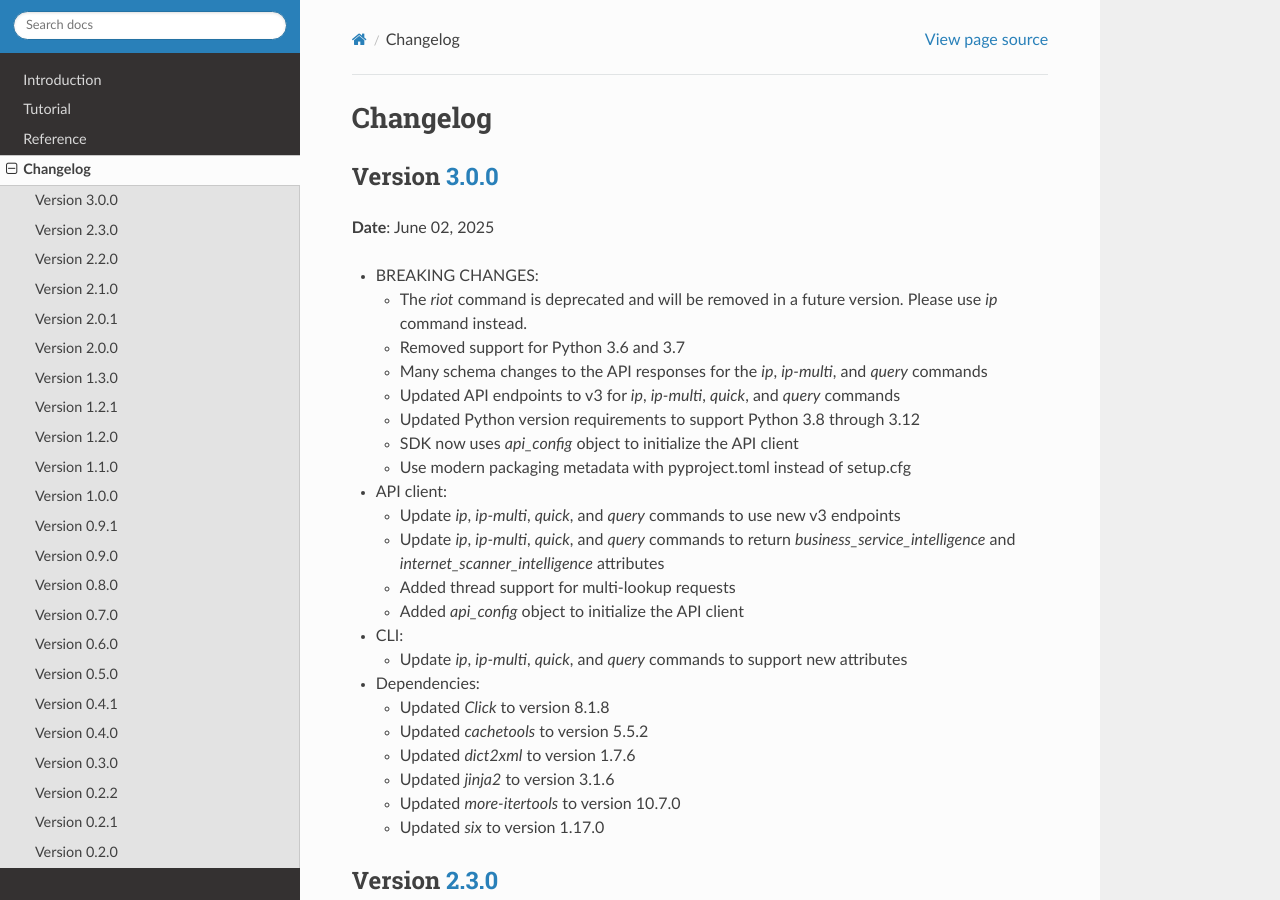
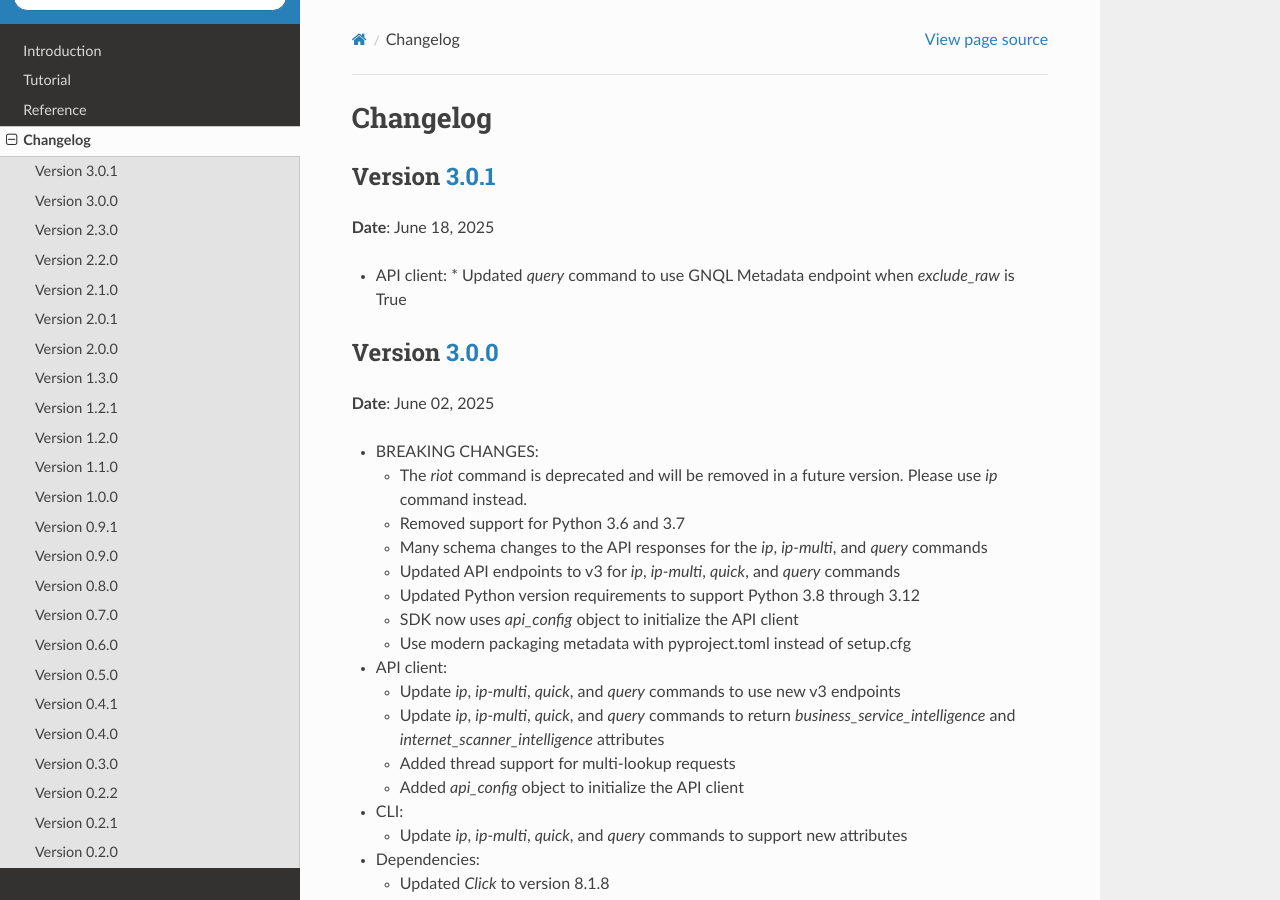
Before and after one commit to GreyNoise-Intelligence/pygreynoise, a Sphinx documentation site: the page built from docs/source/changelog.rst, in a window 1280 px wide and 900 px high. Built offline with Sphinx 7.4.7 and the Read the Docs theme 3.1.0, drawn with Linux system fonts in a browser that asks for light colours.

Commit message:
add metadata endpoint (#875) (#876)

```diff
--- a/CHANGELOG.rst
+++ b/CHANGELOG.rst
@@ -1,6 +1,13 @@
 =========
 Changelog
 =========
+
+Version `3.0.1`_
+================
+**Date**: June 18, 2025
+
+* API client:
+  * Updated `query` command to use GNQL Metadata endpoint when `exclude_raw` is True
 
 Version `3.0.0`_
 ================
@@ -467,4 +474,5 @@ Version `0.2.0`_
 .. _`2.1.0`: https://github.com/GreyNoise-Intelligence/pygreynoise/compare/v2.0.1...2.1.0
 .. _`2.2.0`: https://github.com/GreyNoise-Intelligence/pygreynoise/compare/v2.1.0...2.2.0
 .. _`2.3.0`: https://github.com/GreyNoise-Intelligence/pygreynoise/compare/v2.2.0...2.3.0
-.. _`3.0.0`: https://github.com/GreyNoise-Intelligence/pygreynoise/compare/v2.3.0...HEAD
+.. _`3.0.0`: https://github.com/GreyNoise-Intelligence/pygreynoise/compare/v2.3.0...v3.0.0
+.. _`3.0.1`: https://github.com/GreyNoise-Intelligence/pygreynoise/compare/v3.0.0...HEAD
--- a/docs/source/conf.py
+++ b/docs/source/conf.py
@@ -25,7 +25,7 @@ copyright = "2018-2025, GreyNoise Intelligence"
 author = "GreyNoise Intelligence"
 
 # The full version, including alpha/beta/rc tags
-release = "3.0.0"
+release = "3.0.1"
 
 
 # -- General configuration ---------------------------------------------------
--- a/pyproject.toml
+++ b/pyproject.toml
@@ -4,7 +4,7 @@ build-backend = "hatchling.build"
 
 [project]
 name = "greynoise"
-version = "3.0.0"
+version = "3.0.1"
 description = "Abstraction to interact with GreyNoise API."
 readme = {file = "README.rst", content-type = "text/x-rst"}
 requires-python = ">=3.8"
--- a/src/greynoise/__version__.py
+++ b/src/greynoise/__version__.py
@@ -5,4 +5,4 @@ __license__ = "MIT"
 __maintainer__ = "GreyNoise Intelligence"
 __email__ = "support@greynoise.io"
 __status__ = "BETA"
-__version__ = "3.0.0"
+__version__ = "3.0.1"
```
Also changed, not shown: .bumpversion.cfg, 1 other file.
